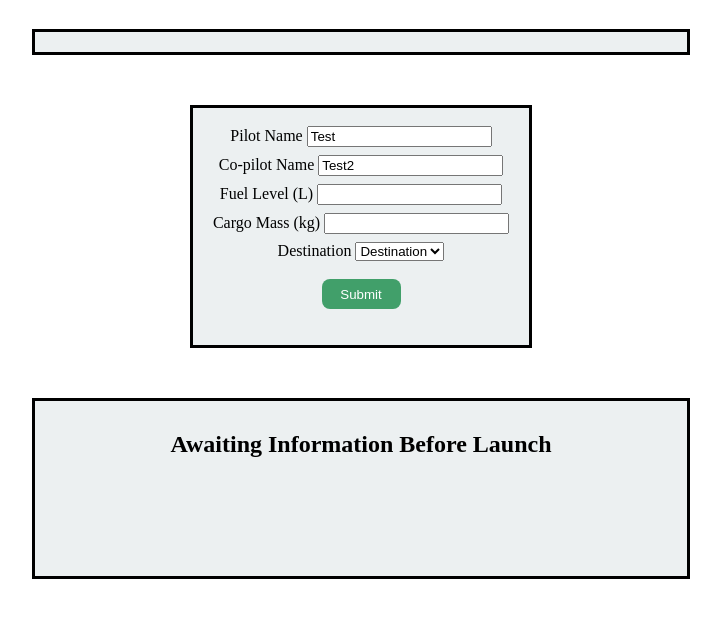
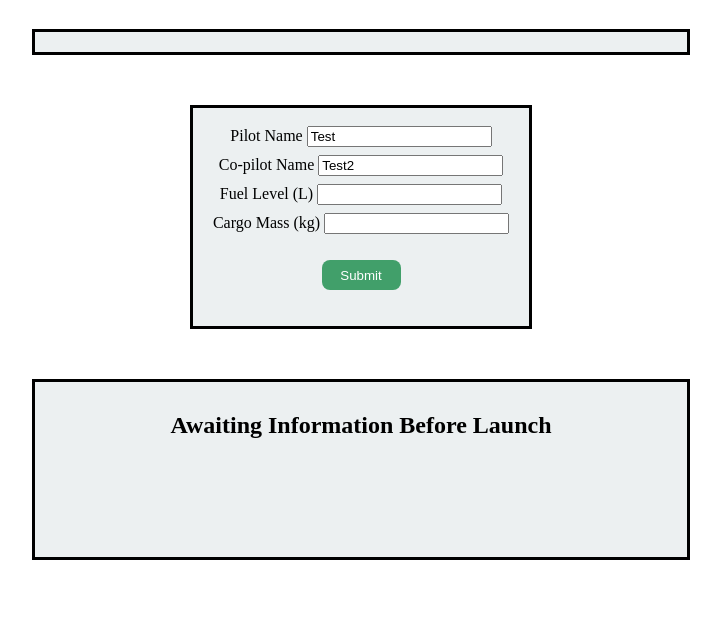
Before and after one commit to Domjon24/assignment-5-launch-checklist-form, a website: page index.html in a window 1280 px wide. Shown: the part 66-684 px from the top of the page, without its empty margins (279-1000 px from the left). Drawn offline with Linux system fonts and the light colour scheme.

Commit message:
removed extra code. another autograde attempt

```diff
--- a/index.html
+++ b/index.html
@@ -26,12 +26,6 @@
                     <label>Cargo Mass (kg) <input type="text" name="cargoMass"  /></label>
                 </div>
                 <div style="display:flex; flex-direction: row; justify-content: center; align-items: center; margin: 8 0;">
-                    <label>
-                        Destination
-                        <select name="destination" id="destination">
-                            <option value="">Destination</option>
-                        </select>
-                    </label>
                 </div>
                 <button id="formSubmit">Submit</button>
             </form>
--- a/script.js
+++ b/script.js
@@ -77,7 +77,6 @@ window.addEventListener("load" , function() {
             const missionTarget = document.getElementById('missionTarget');
             const index = Math.floor(Math.random() * json.length - 1);
             missionTarget.innerHTML = `
-            <h2>Mission Destination</h2>
             <ol>
             <li>Name: ${json[index].name}</li>
             <li>Diameter: ${json[index].diameter}</li>
```
